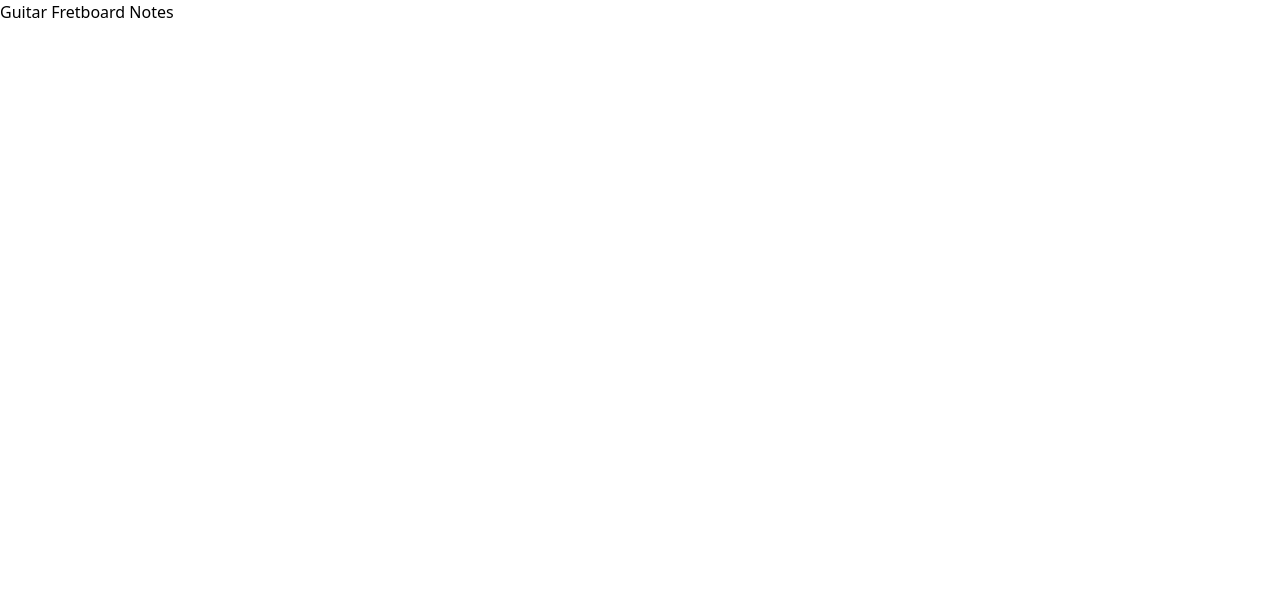
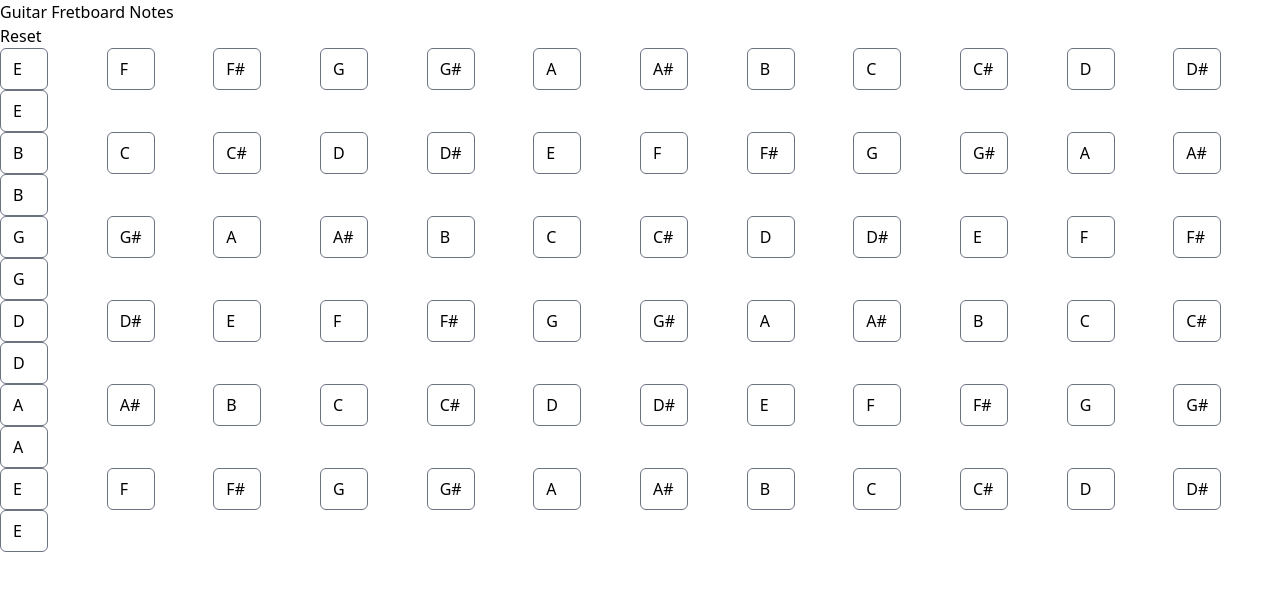
Before and after one commit to arvinsim/chord-tools, a Next.js app: page /guitar-fretboard-notes in a window 1280 px wide. Shown: the top 590 px of the page. Built offline with nearby package versions, Linux system fonts and the light colour scheme.

Commit message:
Create initial fretboard

```diff
--- a/pages/guitar-fretboard-notes.tsx
+++ b/pages/guitar-fretboard-notes.tsx
@@ -1,7 +1,40 @@
 import React from "react";
 
 const GuitarFretboardNotes: NextPageWithLayout = () => {
-  return <div>Guitar Fretboard Notes</div>;
+  const notes = [
+    ["E", "F", "F#", "G", "G#", "A", "A#", "B", "C", "C#", "D", "D#", "E"],
+    ["B", "C", "C#", "D", "D#", "E", "F", "F#", "G", "G#", "A", "A#", "B"],
+    ["G", "G#", "A", "A#", "B", "C", "C#", "D", "D#", "E", "F", "F#", "G"],
+    ["D", "D#", "E", "F", "F#", "G", "G#", "A", "A#", "B", "C", "C#", "D"],
+    ["A", "A#", "B", "C", "C#", "D", "D#", "E", "F", "F#", "G", "G#", "A"],
+    ["E", "F", "F#", "G", "G#", "A", "A#", "B", "C", "C#", "D", "D#", "E"],
+  ];
+
+  return (
+    <div>
+      <h1>Guitar Fretboard Notes</h1>
+      <button>Reset</button>
+
+      <div>
+        {notes.map((line, lineIndex) => {
+          return (
+            <div key={lineIndex} className="grid grid-cols-12 gap-0">
+              {line.map((note) => {
+                return (
+                  <input
+                    type={"text"}
+                    value={note}
+                    key={note}
+                    className={"w-12 rounded-md"}
+                  />
+                );
+              })}
+            </div>
+          );
+        })}
+      </div>
+    </div>
+  );
 };
 
 export default GuitarFretboardNotes;
```
